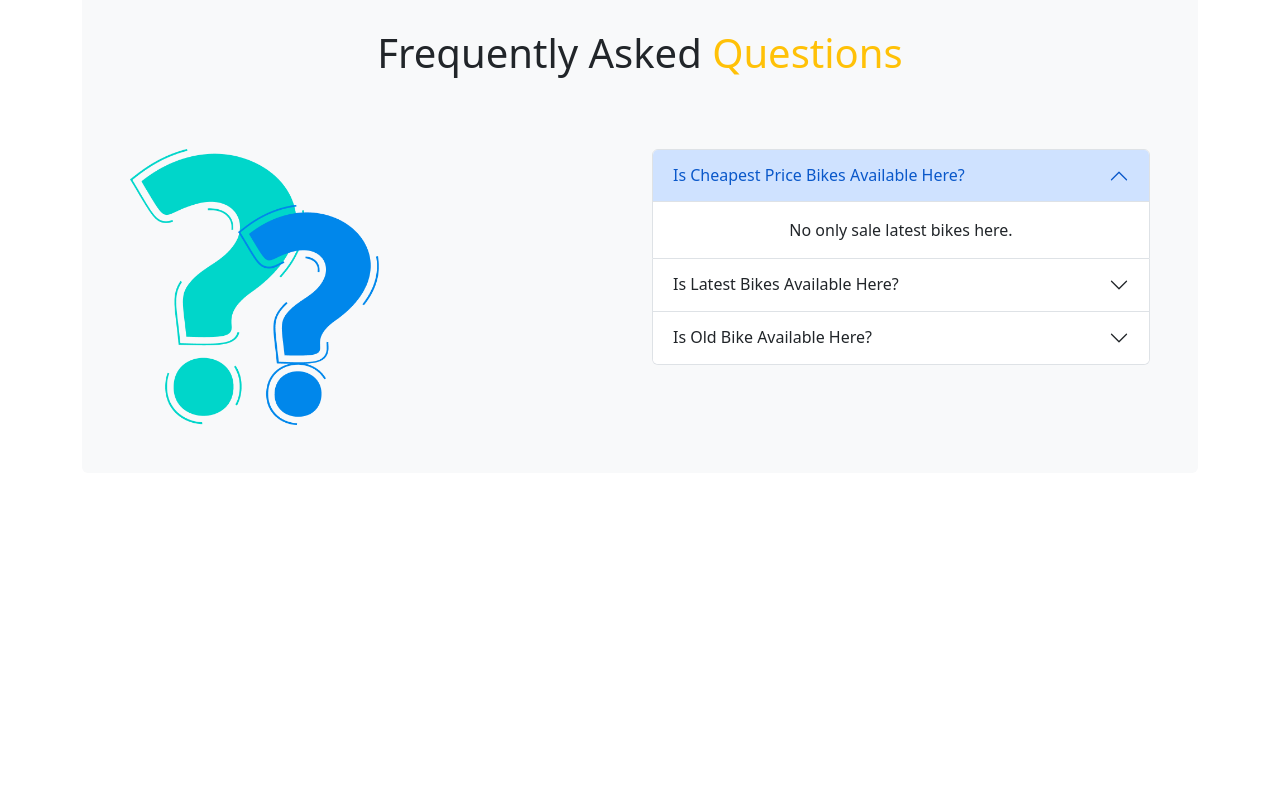
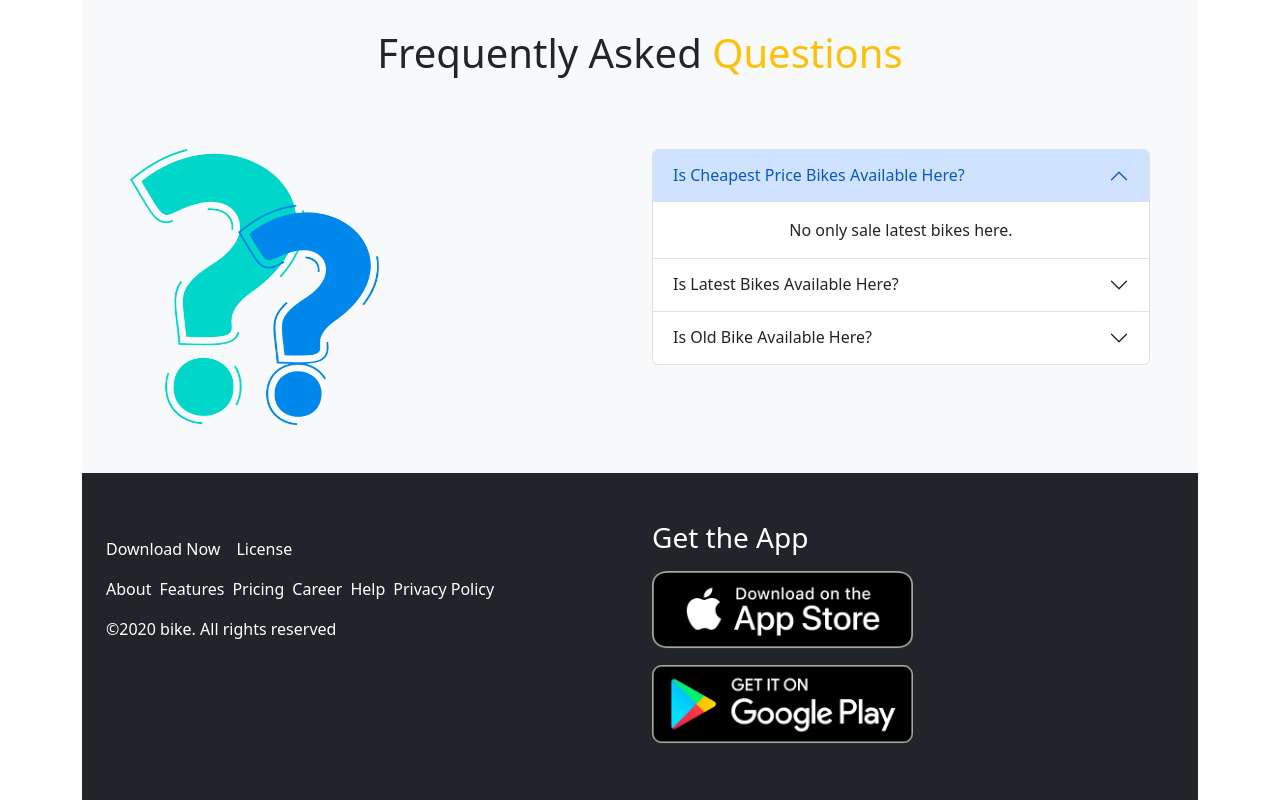
Before and after one commit to Shamim742/biker-zone, a plain HTML site: page index.html in a window 1280 px wide. Shown: the part 2478-3278 px from the top of the page. Before the commit the page ends 2951 px from the top, so only its background shows below. Drawn offline with Linux system fonts and the light colour scheme.

Commit message:
footer section

```diff
--- a/index.html
+++ b/index.html
@@ -274,7 +274,32 @@
     </main>
     <!-- footer  -->
     <footer>
-
+        <section class="bg-dark py-5 px-4">
+         <div class="row row-cols-1 row-cols-md-2">
+            <div class="col text-white py-3">
+                <div class="d-flex align-items-center">
+                    <p class="me-3">Download Now</p>
+                    <p>License</p>
+                </div>
+                <div class="d-flex">
+                        <p class="me-2">About</p>
+                        <p class="me-2">Features</p>
+                        <p class="me-2">Pricing</p>
+                        <p class="me-2">Career</p>
+                        <p class="me-2">Help</p>
+                        <p class="me-2">Privacy Policy</p>
+                </div>
+                <p>&copy;2020 bike. All rights reserved</p>
+            </div>
+            <div class="col">
+                <h3 class="text-white">Get the App</h3>
+                <div class="col-6">
+                    <img class="img-fluid py-2" src="images/ios.png" alt="">
+                    <img class="img-fluid py-2" src="images/android.png" alt="">
+                </div>
+            </div>
+         </div>
+        </section>
     </footer>
 
     <!-- bootstrap js file  -->
```
